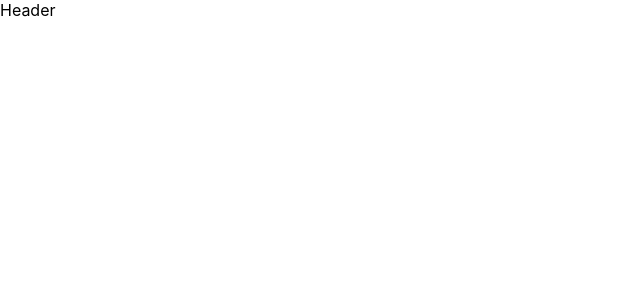
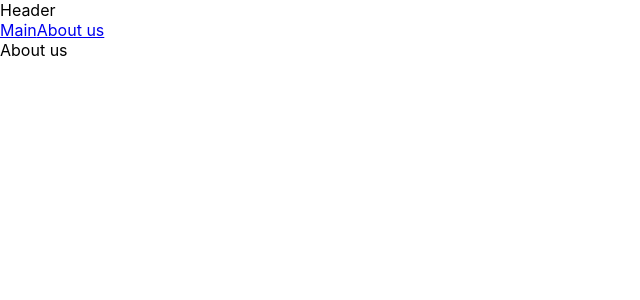
Before and after one commit to Timobes/EasyTodo, a React (Create React App) app in the folder todo/: page /about_us in a window 1280 px wide. Shown: the top 300 px of the page, without its empty margins (0-640 px from the left). Built offline with nearby package versions, Linux system fonts and the light colour scheme.

Commit message:
router 2

```diff
--- /dev/null
+++ b/todo/src/components/Error/Error_404.tsx
@@ -0,0 +1,5 @@
+export const Error_404 = () => {
+    return <>
+        404
+    </>
+}
--- a/todo/src/components/Header/Header.tsx
+++ b/todo/src/components/Header/Header.tsx
@@ -1,5 +1,9 @@
+import { Links } from "./Links/Links"
+
 export const Header = () => {
     return <>
         Header
+
+        <Links />
     </>
 }
--- /dev/null
+++ b/todo/src/components/Header/Links/Links.tsx
@@ -0,0 +1,10 @@
+import { NavLink } from "react-router-dom"
+
+export const Links = () => {
+    return <>
+        <nav>
+            <NavLink to="/">Main</NavLink>
+            <NavLink to="/about_us">About us</NavLink>
+        </nav>
+    </>
+}
--- a/todo/src/components/RouterSection/RouterSection.tsx
+++ b/todo/src/components/RouterSection/RouterSection.tsx
@@ -1,8 +1,14 @@
 import { Main } from "../Main/Main"
 import { AboutUs } from "../AboutUs/AboutUs"
+import { Route, Routes } from "react-router-dom"
+import { Error_404 } from "../Error/Error_404"
 
 export const RouterSection = () => {
     return <>
-
+        <Routes>
+            <Route path="/" element={ <Main /> } />
+            <Route path="/about_us" element={ <AboutUs /> } />
+            <Route path="*" element={ <Error_404 /> } />
+        </Routes>
     </>
 }
--- a/todo/src/index.tsx
+++ b/todo/src/index.tsx
@@ -1,14 +1,17 @@
-import React from 'react';
-import ReactDOM from 'react-dom/client';
-import './index.css';
-import App from './App';
+import React from "react";
+import ReactDOM from "react-dom/client";
+import "./index.css";
+import App from "./App";
+import { BrowserRouter } from "react-router-dom";
 
 const root = ReactDOM.createRoot(
-  document.getElementById('root') as HTMLElement
+  document.getElementById("root") as HTMLElement
 );
 root.render(
   <React.StrictMode>
-    <App />
+    <BrowserRouter>
+      <App />
+    </BrowserRouter>
   </React.StrictMode>
 );
 
```
